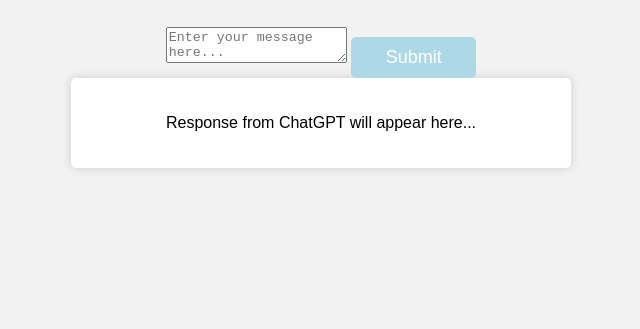
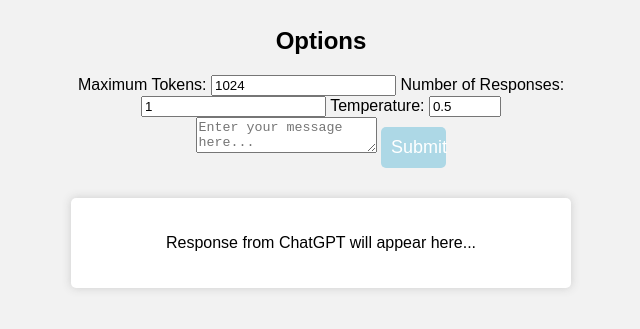
Before and after one commit to codebuild101yt/gpt-3-bot, a plain HTML site: page index.html in a window 1280 px wide. Shown: the part 95-424 px from the top of the page, without its empty margins (319-959 px from the left). Drawn offline with Linux system fonts and the light colour scheme.

Commit message:
Update index.html

```diff
--- a/index.html
+++ b/index.html
@@ -2,16 +2,33 @@
 <html>
   <head>
     <meta charset="UTF-8">
-    <title>ChatGPT</title>
+    <title>ChatGPT Website</title>
     <link rel="stylesheet" type="text/css" href="style.css">
   </head>
   <body>
     <div class="container">
       <h1>ChatGPT</h1>
-      <div class="input-container">
-        <textarea placeholder="Enter your message here..."></textarea>
-        <button type="submit">Submit</button>
+      <div class="sidebar">
+        <h2>Options</h2>
+        <label>
+          Maximum Tokens:
+          <input type="number" min="1" value="1024">
+        </label>
+        <label>
+          Number of Responses:
+          <input type="number" min="1" value="1">
+        </label>
+        <label>
+          Temperature:
+          <input type="number" min="0" max="1" step="0.01" value="0.5">
+        </label>
       </div>
+      <form>
+        <div class="input-container">
+          <textarea placeholder="Enter your message here..."></textarea>
+          <button type="submit">Submit</button>
+        </div>
+      </form>
       <div class="response">
         <p>Response from ChatGPT will appear here...</p>
       </div>
```
